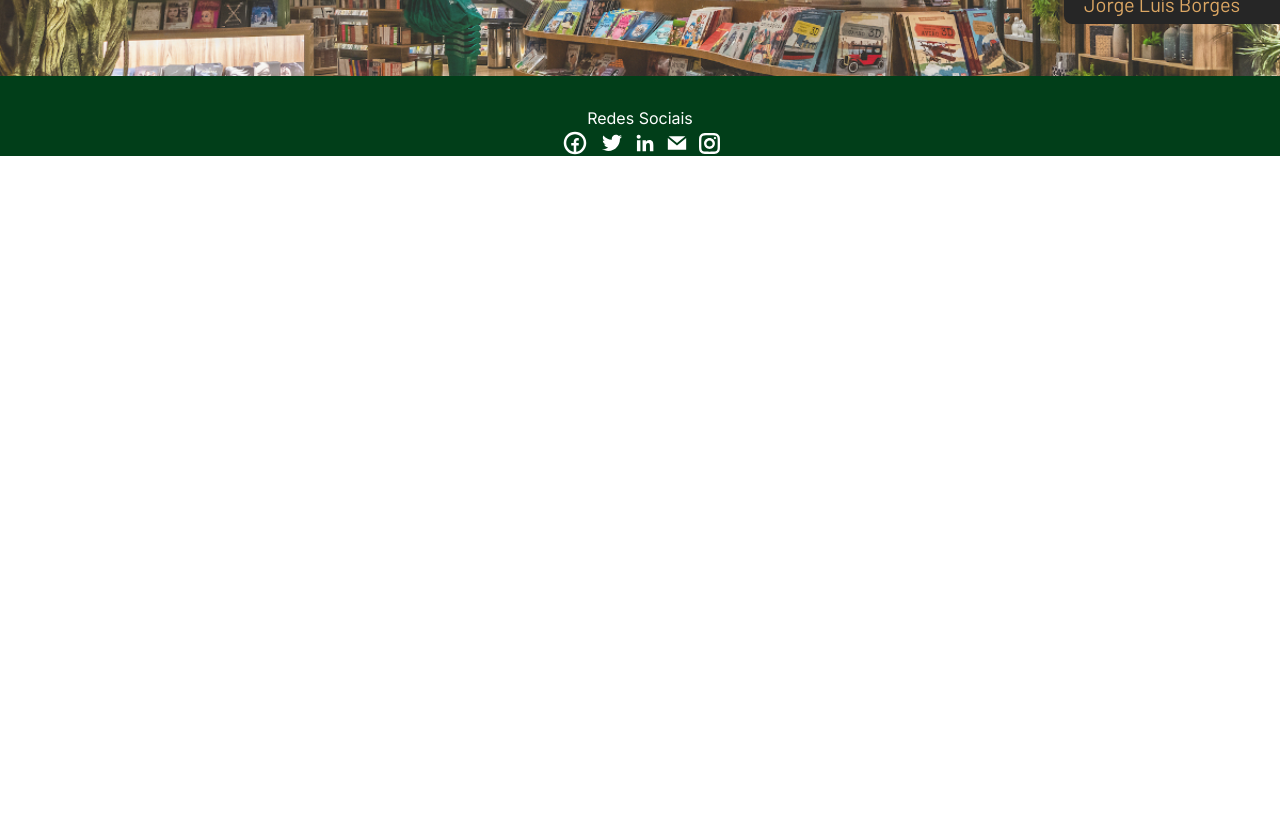
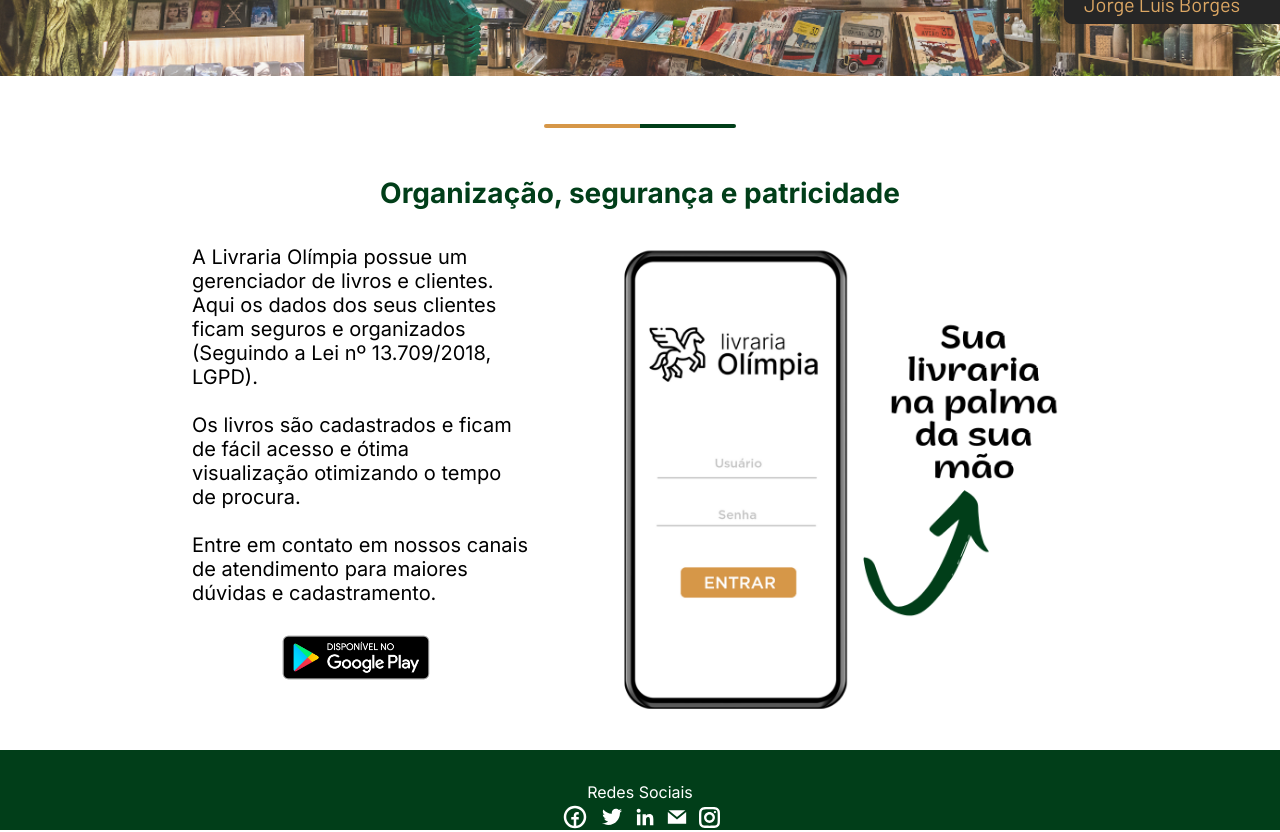
Before and after one commit to Sara-Lirio/Olimpia_App, a React (Vite) app: page / in a window 1280 px wide. Shown: the part 500-1332 px from the top of the page. Before the commit the page ends 800 px from the top, so only its background shows below. Built offline with nearby package versions, Linux system fonts and the light colour scheme.

Commit message:
Adicionando seção a home de login

```diff
--- a/src/Pages/Home/Home.module.css
+++ b/src/Pages/Home/Home.module.css
@@ -104,6 +104,51 @@
     font-size: 18px;
 }
 
+.line{
+    display: flex;
+    margin: 3em 34em;
+}
+
+.line1, .line2 {
+    width: 15em;
+    height: .25em;
+}
+
+.line1{
+    background-color: #D69748;
+    border-radius: 10px 0 0 10px;
+}
+
+.line2{
+    background-color: #013E19;
+    border-radius:  0 10px 10px 0;
+}
+
+.cel {
+    width: 25em;
+    margin-left: 3em;
+}
+
+.subdiv {
+    display: flex;
+    justify-content: space-between;
+    align-items: center;
+    width: 70%;
+    margin:  1em auto;
+    font-size: 20px;
+}
+
+.subtitle{
+    text-align: center;
+    color: #013E19;
+    font-size: 28px;
+}
+
+.playstore{
+    cursor: pointer;
+    width: 50%;
+    margin: 1em 4em ;
+}
 
 @media (max-width:425px) {
     .container {
--- a/src/Pages/Home/HomeLogin.jsx
+++ b/src/Pages/Home/HomeLogin.jsx
@@ -1,11 +1,14 @@
 import React from 'react'
 import HeaderLogin from '../../components/Header/HeaderLogin'
 import style from './Home.module.css'
+import cel from '../../assets/cel.png'
+import playstore from '../../assets/playstore.png'
+import { Link } from 'react-router-dom'
 
 const HomeLogin = () => {
     return (
         <>
-            <HeaderLogin/>
+            <HeaderLogin />
             <section className={style.image}>
                 <div className={style.container}>
                     <p className={style.phase}>“O livro é uma extensão da memória e da imaginação”</p>
@@ -13,7 +16,25 @@
                 </div>
             </section>
             <section>
-                {/* <p>A Livraria Olimpia é um gerenciador de livros e clientes. </p> */}
+                <div className={style.line}>
+                    <div className={style.line1}></div>
+                    <div className={style.line2}></div>
+                </div>
+                <h3  className={style.subtitle}>Organização, segurança e patricidade</h3>
+                <div  className={style.subdiv}>
+                  <div>  <p>A Livraria Olímpia possue um gerenciador de livros e clientes.
+                        Aqui os dados dos seus clientes ficam seguros e organizados (Seguindo a Lei nº 13.709/2018, LGPD).
+                     <br/>  <br/> Os livros são cadastrados e ficam de fácil acesso e ótima visualização otimizando o tempo de procura.
+                    <br /> <br/>   Entre em contato em nossos canais de atendimento para maiores dúvidas e cadastramento. </p>
+                    <img src={playstore} className={style.playstore}/>
+
+
+
+                    </div>
+
+                    <img src={cel} className={style.cel} />
+                </div>
+
             </section>
         </>
 
--- a/src/components/Header/Header.module.css
+++ b/src/components/Header/Header.module.css
@@ -17,6 +17,10 @@
 
 .btnMenu {
     cursor: pointer;
+}
+
+.btnMenu:hover, .btnClose:hover {
+    color: #D69748;
 }
 
 .logoOlimpia{
@@ -148,7 +152,7 @@
     margin-top: .6em;
 }
 
-.btnEntrar{
+.btnEntrar {
     background-color: #D69748;
     color: white;
     border: none;
@@ -156,6 +160,11 @@
     padding: .7em 2.6em;
     border-radius: 11px;
     margin: 3em;
+    font-weight: 500;
+}
+
+.btnEntrar:hover {
+    color: #013E19;
 }
 
 .image {
--- a/src/components/Menu/Menu.module.css
+++ b/src/components/Menu/Menu.module.css
@@ -47,6 +47,16 @@
     color: white;
 }
 
+.btn:hover {
+    background-color: #013E19;
+    color: white;
+}
+
+.btnLivros:hover {
+    color: black;
+    background-color: #D69748;
+}
+
 .link:hover {
     border-bottom: 1px black solid;
     border-top: 1px black solid;
```
Also changed, not shown: src/assets/cel.png (added), src/assets/playstore.png (added).
